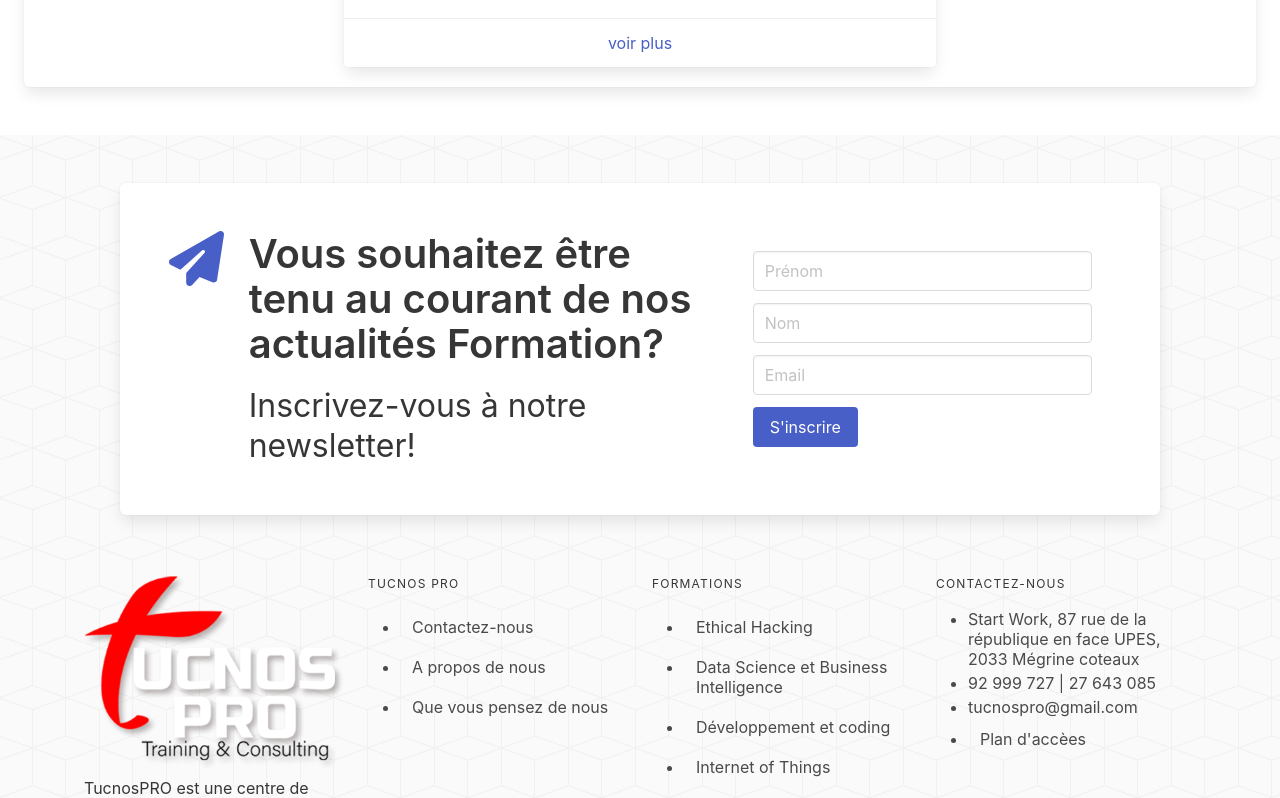
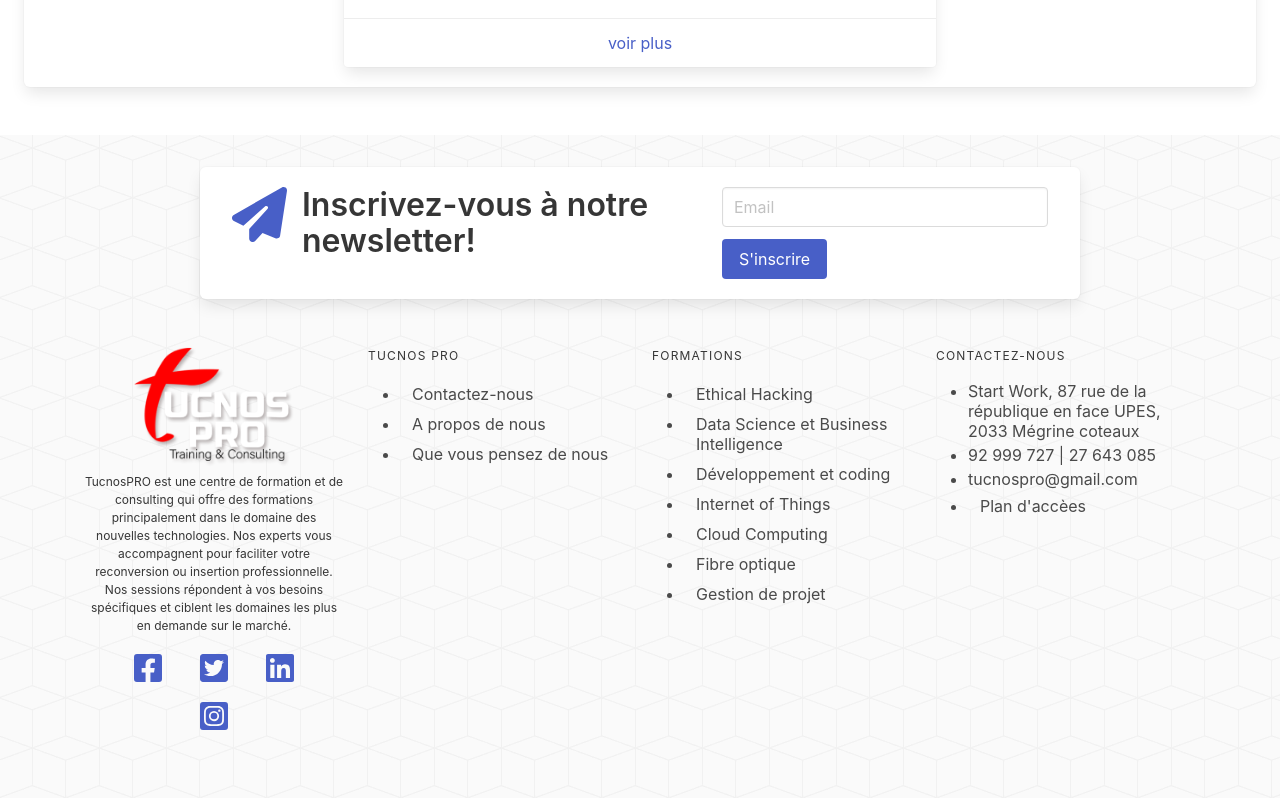
Before and after one commit to Abdelhak-Achour/TucnosPro, a React (Create React App) app: page / in a window 1280 px wide. Shown: the part 4820-5618 px from the top of the page. Built offline with nearby package versions, Linux system fonts and the light colour scheme.

Commit message:
made footere smaller

```diff
--- a/src/components/footer.js
+++ b/src/components/footer.js
@@ -19,21 +19,10 @@ export function Footer()
                                 <img className="newsletter-icon" src={paperplane} alt="newsletter i" />
                             </div>
                             <div className="column is-6 has-text-left-desktop">
-                                <p className="title is-2 has-text-dark">Vous souhaitez être tenu au courant de nos actualités Formation?</p>
-                                <p className="subtitle is-3 has-text-dark">Inscrivez-vous à notre newsletter!</p>
+                                <p className="title is-3 has-text-dark">Inscrivez-vous à notre newsletter!</p>
                             </div>
-                            <div className="column">
-                                <form className="box is-shadowless has-text-left-desktop">
-                                    <div className="field">
-                                        <div className="control">
-                                            <input className="input" type="name" placeholder="Prénom" />
-                                        </div>
-                                    </div>
-                                    <div className="field">
-                                        <div className="control">
-                                            <input className="input" type="lastname" placeholder="Nom" />
-                                        </div>
-                                    </div>
+                            <div className="column form-col">
+                                <form className="box is-shadowless has-text-left-desktop is-paddingless">
                                     <div className="field">
                                         <div className="control">
                                             <input className="input" type="email" placeholder="Email" />
@@ -48,14 +37,16 @@ export function Footer()
                     </div>
                     <div className="columns my-6 mx-6">
                         <div className="column has-text-left">
-                            <img src={Logo} alt="logo" />
-                            <p className="has-text-dark">
+                            <div className="footer-logo-margin has-text-centered"><img className="footer-logo" src={Logo} alt="logo" /></div>
+                            <p className="has-text-dark under-logo-text has-text-centered">
                                 TucnosPRO est une centre de formation et de consulting qui offre des formations principalement dans le domaine des nouvelles technologies. Nos experts vous accompagnent pour faciliter votre reconversion ou insertion professionnelle. Nos sessions répondent à vos besoins spécifiques et ciblent les domaines les plus en demande sur le marché.
                             </p>
-                            <a href="https://www.facebook.com/TucnosPRO/"><img className="social-media-icon" src={Facebook} alt="facebook" /></a>
-                            <a><img className="social-media-icon" src={Twitter} alt="twitter" /></a>
-                            <a href="https://www.linkedin.com/company/tucnospro/"><img className="social-media-icon" src={Linkedin} alt="linkedin" /></a>
-                            <a><img className="social-media-icon" src={Instagram} alt="instagram" /></a>
+                            <div className="has-text-centered">
+                                <a className="social-media-anchor" href="https://www.facebook.com/TucnosPRO/"><img className="social-media-icon" src={Facebook} alt="facebook" /></a>
+                                <a className="social-media-anchor"><img className="social-media-icon" src={Twitter} alt="twitter" /></a>
+                                <a className="social-media-anchor" href="https://www.linkedin.com/company/tucnospro/"><img className="social-media-icon" src={Linkedin} alt="linkedin" /></a>
+                                <a className="social-media-anchor"><img className="social-media-icon" src={Instagram} alt="instagram" /></a>
+                            </div>
                         </div>
                         <div className="column has-text-left">
                             <div className="menu">
--- a/src/index.css
+++ b/src/index.css
@@ -232,15 +232,24 @@ p {
 
 .footer {
     background-image: url("./images/cubes.png");
+    padding-bottom: 1px;
+    padding-top: 2rem;
 }
 
 .newsletter-box {
-   max-width: 65rem;
+   max-width: 55rem;
    margin: auto;
+   padding: 2rem !important;
+   margin-bottom: 2rem !important;
 }
 
 .newsletter-icon {
     max-width: 55px;
+}
+
+.form-col {
+    padding-bottom: 0px;
+    padding-top: 0px;
 }
 
 .menu-div {
@@ -251,3 +260,23 @@ p {
     max-width: 2rem;
     margin: 5px;
 }
+
+.under-logo-text {
+    font-size: 0.75rem;
+}
+
+.footer-logo {
+    max-width: 10rem;
+}
+
+.footer a {
+    padding: 3px 12px;
+}
+
+.footer a:hover {
+    background-color: transparent;
+}
+
+.footer .column {
+    padding-top: 0px;
+}
```
